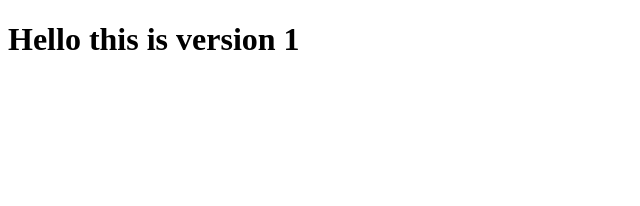
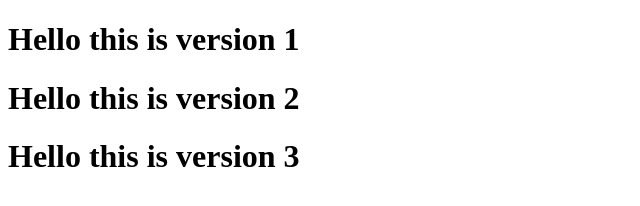
Before and after one commit to Moniyadav123/25-june-repo, a plain HTML site: page index.html in a window 1280 px wide. Shown: the whole page, without its empty margins (0-640 px from the left). Drawn offline with Linux system fonts and the light colour scheme.

Commit message:
This is version 3

```diff
--- a/index.html
+++ b/index.html
@@ -7,5 +7,7 @@
 </head>
 <body>
     <h1> Hello this is version 1</h1>
+    <h1> Hello this is version 2</h1>
+    <h1>  Hello this is version 3</h1>
 </body>
 </html>
```
